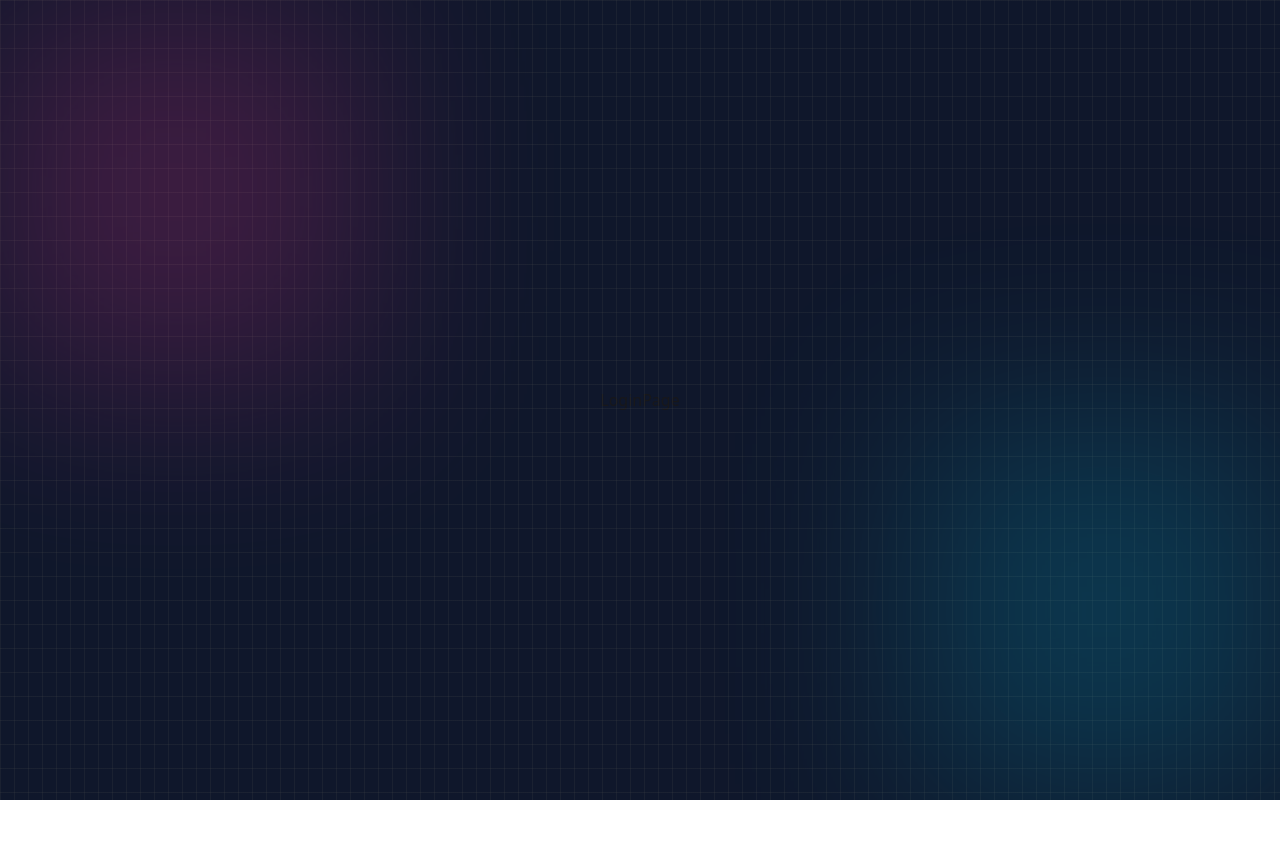
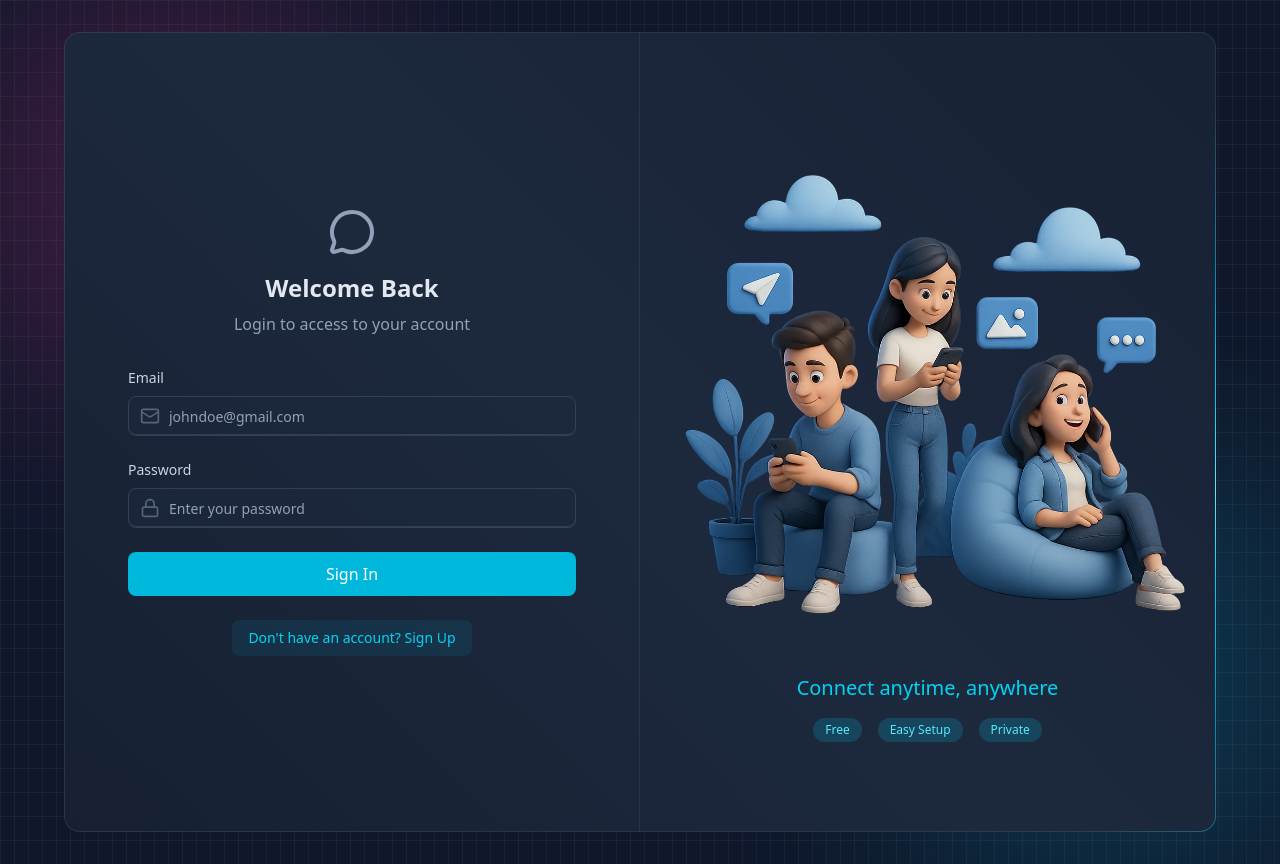
Before and after one commit to Mohammad-Software-Dev/chatify, a React app in the folder frontend/: page /login in a window 1280 px wide. Before the commit the page ends 800 px from the top, so only its background shows below. Built offline with nearby package versions, Linux system fonts and the light colour scheme; no server answers; the HTML template or start-up script is replaced by a standard one.

Commit message:
login and logout implemented

```diff
--- a/frontend/src/pages/ChatPage.jsx
+++ b/frontend/src/pages/ChatPage.jsx
@@ -1,7 +1,16 @@
 import React from "react";
+import { useAuthStore } from "../store/useAuthStore";
 
 function ChatPage() {
-  return <div>ChatPage</div>;
+  const { logout } = useAuthStore();
+  return (
+    <div className="z-10">
+      ChatPage
+      <button className="btn btn-primary" onClick={logout}>
+        logout
+      </button>
+    </div>
+  );
 }
 
 export default ChatPage;
--- a/frontend/src/pages/LoginPage.jsx
+++ b/frontend/src/pages/LoginPage.jsx
@@ -1,7 +1,127 @@
-import React from "react";
+import { useState } from "react";
+import { useAuthStore } from "../store/useAuthStore";
+import BorderAnimatedContainer from "../components/BorderAnimatedContainer";
+import {
+  MessageCircleIcon,
+  MailIcon,
+  LoaderIcon,
+  LockIcon,
+} from "lucide-react";
+import { Link } from "react-router";
 
 function LoginPage() {
-  return <div>LoginPage</div>;
+  const [formData, setFormData] = useState({ email: "", password: "" });
+  const { login, isLoggingIn } = useAuthStore();
+
+  const handleSubmit = (e) => {
+    e.preventDefault();
+    login(formData);
+  };
+
+  return (
+    <div className="w-full flex items-center justify-center p-4 bg-slate-900">
+      <div className="relative w-full max-w-6xl md:h-200 h-162.5">
+        <BorderAnimatedContainer>
+          <div className="w-full flex flex-col md:flex-row">
+            {/* FORM CLOUMN - LEFT SIDE */}
+            <div className="md:w-1/2 p-8 flex items-center justify-center md:border-r border-slate-600/30">
+              <div className="w-full max-w-md">
+                {/* HEADING TEXT */}
+                <div className="text-center mb-8">
+                  <MessageCircleIcon className="w-12 h-12 mx-auto text-slate-400 mb-4" />
+                  <h2 className="text-2xl font-bold text-slate-200 mb-2">
+                    Welcome Back
+                  </h2>
+                  <p className="text-slate-400">
+                    Login to access to your account
+                  </p>
+                </div>
+
+                {/* FORM */}
+                <form onSubmit={handleSubmit} className="space-y-6">
+                  {/* EMAIL INPUT */}
+                  <div>
+                    <label className="auth-input-label">Email</label>
+                    <div className="relative">
+                      <MailIcon className="auth-input-icon" />
+
+                      <input
+                        type="email"
+                        value={formData.email}
+                        onChange={(e) =>
+                          setFormData({ ...formData, email: e.target.value })
+                        }
+                        className="input"
+                        placeholder="johndoe@gmail.com"
+                      />
+                    </div>
+                  </div>
+
+                  {/* PASSWORD INPUT */}
+                  <div>
+                    <label className="auth-input-label">Password</label>
+                    <div className="relative">
+                      <LockIcon className="auth-input-icon" />
+
+                      <input
+                        type="password"
+                        value={formData.password}
+                        onChange={(e) =>
+                          setFormData({ ...formData, password: e.target.value })
+                        }
+                        className="input"
+                        placeholder="Enter your password"
+                      />
+                    </div>
+                  </div>
+
+                  {/* SUBMIT BUTTON */}
+                  <button
+                    className="auth-btn"
+                    type="submit"
+                    disabled={isLoggingIn}
+                  >
+                    {isLoggingIn ? (
+                      <LoaderIcon className="w-full h-5 animate-spin text-center" />
+                    ) : (
+                      "Sign In"
+                    )}
+                  </button>
+                </form>
+
+                <div className="mt-6 text-center">
+                  <Link to="/signup" className="auth-link">
+                    Don't have an account? Sign Up
+                  </Link>
+                </div>
+              </div>
+            </div>
+
+            {/* FORM ILLUSTRATION - RIGHT SIDE */}
+            <div className="hidden md:w-1/2 md:flex items-center justify-center p-6 bg-linear-to-bl from-slate-800/20 to-transparent">
+              <div>
+                <img
+                  src="/login.png"
+                  alt="People using mobile devices"
+                  className="w-full h-auto object-contain"
+                />
+                <div className="mt-6 text-center">
+                  <h3 className="text-xl font-medium text-cyan-400">
+                    Connect anytime, anywhere
+                  </h3>
+
+                  <div className="mt-4 flex justify-center gap-4">
+                    <span className="auth-badge">Free</span>
+                    <span className="auth-badge">Easy Setup</span>
+                    <span className="auth-badge">Private</span>
+                  </div>
+                </div>
+              </div>
+            </div>
+          </div>
+        </BorderAnimatedContainer>
+      </div>
+    </div>
+  );
 }
-
 export default LoginPage;
--- a/frontend/src/store/useAuthStore.js
+++ b/frontend/src/store/useAuthStore.js
@@ -6,6 +6,7 @@
   authUser: null,
   isCheckingAuth: true,
   isSigningUp: false,
+  isLogingIn: false,
 
   checkAuth: async () => {
     try {
@@ -24,11 +25,33 @@
       const res = await axiosInstance.post("/auth/signup", data);
       set({ authUser: res.data });
 
-      toast.success("Account created successfully@");
+      toast.success("Account created successfully!");
     } catch (error) {
       toast.error(error.response.data.message);
     } finally {
       set({ isSigningUp: false });
     }
   },
+
+  login: async (data) => {
+    set({ isLogingIn: true });
+    try {
+      const res = await axiosInstance.post("/auth/login", data);
+      set({ authUser: res.data });
+
+      toast.success("Logged in successfully");
+    } catch (error) {
+      toast.error(error.response.data.message);
+    } finally {
+      set({ isLogingIn: false });
+    }
+  },
+  logout: async () => {
+    try {
+      await axiosInstance.post("/auth/logout");
+      set({ authUser: null });
+    } catch (error) {
+      toast.error("Error logging out: ", error);
+    }
+  },
 }));
```
